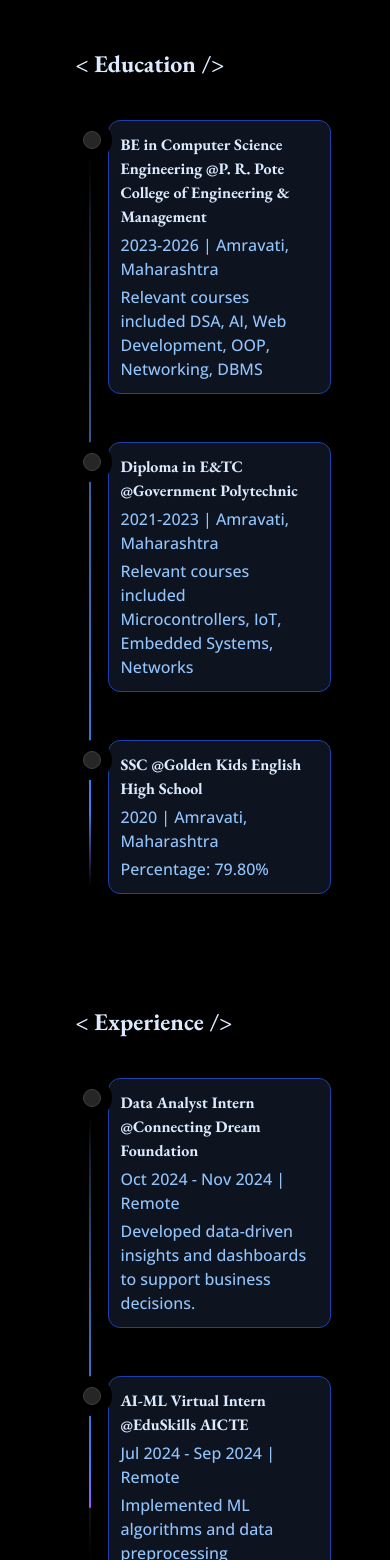
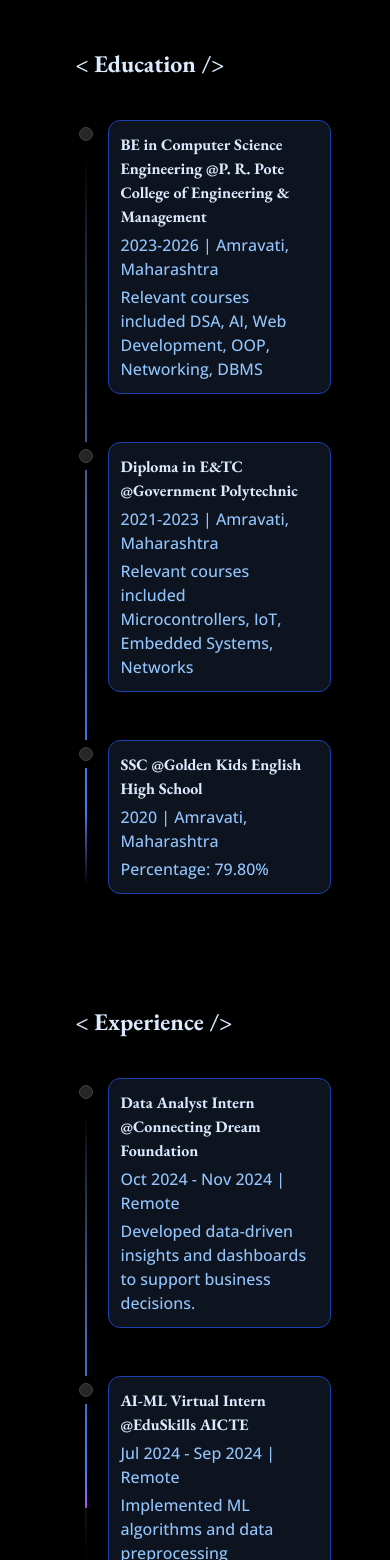
Before and after one commit to tushrahuja/portfolio, a React (Vite) app: page / in a window 390 px wide. Shown: the part 1868-3428 px from the top of the page. Built offline with nearby package versions, Linux system fonts and the light colour scheme.

Commit message:
mobile responsive and navbar

```diff
--- a/src/components/layout/Navbar.jsx
+++ b/src/components/layout/Navbar.jsx
@@ -122,13 +122,13 @@
                   }}
                 >
                   <motion.div
-                    className="absolute -top-2 left-1/2 -translate-x-1/2 w-8 h-1 bg-blue-500 dark:bg-blue-400 rounded-t-full"
+                    className="absolute -top-2 left-0 right-0 mx-auto w-8 h-1 bg-blue-500 dark:bg-blue-400 rounded-t-full"
                     animate={{ opacity: [0.5, 1, 0.5], scale: [1, 1.1, 1] }}
                     transition={{ repeat: Infinity, duration: 2 }}
                   >
-                    <div className="absolute w-12 h-6 bg-blue-500/20 dark:bg-blue-400/20 rounded-full blur-md -top-2 -left-2" />
-                    <div className="absolute w-8 h-6 bg-blue-500/20 dark:bg-blue-400/20 rounded-full blur-md -top-1" />
-                    <div className="absolute w-4 h-4 bg-blue-500/20 dark:bg-blue-400/20 rounded-full blur-sm top-0 left-2" />
+                    <div className="absolute w-12 h-6 bg-blue-500/20 dark:bg-blue-400/20 rounded-full blur-md -top-2 left-1/2 -translate-x-1/2" />
+                    <div className="absolute w-8 h-6 bg-blue-500/20 dark:bg-blue-400/20 rounded-full blur-md -top-1 left-1/2 -translate-x-1/2" />
+                    <div className="absolute w-4 h-4 bg-blue-500/20 dark:bg-blue-400/20 rounded-full blur-sm top-0 left-1/2 -translate-x-1/2" />
                   </motion.div>
                 </motion.div>
               )}
--- a/src/components/sections/Education/EducationTimeline.jsx
+++ b/src/components/sections/Education/EducationTimeline.jsx
@@ -33,8 +33,8 @@
         <div className="w-full">
           <div ref={ref} className="space-y-12 relative">
             <div className="flex items-start">
-              <div className="h-10 absolute left-3 md:left-3 w-10 rounded-full bg-white dark:bg-black z-20 flex items-center justify-center">
-                <div className="h-4 w-4 rounded-full bg-neutral-200 dark:bg-neutral-800 border border-neutral-300 dark:border-neutral-700 p-2" />
+              <div className="h-7 sm:h-10 absolute left-3 md:left-3 w-7 sm:w-10 rounded-full bg-white dark:bg-black z-20 flex items-center justify-center">
+                <div className="h-3 sm:h-4 w-3 sm:w-4 rounded-full bg-neutral-200 dark:bg-neutral-800 border border-neutral-300 dark:border-neutral-700 p-1.5 sm:p-2" />
               </div>
               <div className="ml-12 md:ml-16 w-full"> {/* Reduced margin */}
                 <div className="bg-white/80 dark:bg-gray-900/80 rounded-xl p-3 md:p-4 border border-blue-200 dark:border-blue-800 hover:border-blue-400 dark:hover:border-blue-600 transition-all duration-300 hover:shadow-xl hover:-translate-y-1">
@@ -51,8 +51,8 @@
               </div>
             </div>
             <div className="flex items-start">
-              <div className="h-10 absolute left-3 md:left-3 w-10 rounded-full bg-white dark:bg-black z-20 flex items-center justify-center">
-                <div className="h-4 w-4 rounded-full bg-neutral-200 dark:bg-neutral-800 border border-neutral-300 dark:border-neutral-700 p-2" />
+              <div className="h-7 sm:h-10 absolute left-3 md:left-3 w-7 sm:w-10 rounded-full bg-white dark:bg-black z-20 flex items-center justify-center">
+                <div className="h-3 sm:h-4 w-3 sm:w-4 rounded-full bg-neutral-200 dark:bg-neutral-800 border border-neutral-300 dark:border-neutral-700 p-1.5 sm:p-2" />
               </div>
               <div className="ml-12 md:ml-16 w-full"> {/* Reduced margin */}
                 <div className="bg-white/80 dark:bg-gray-900/80 rounded-xl p-3 md:p-4 border border-blue-200 dark:border-blue-800 hover:border-blue-400 dark:hover:border-blue-600 transition-all duration-300 hover:shadow-xl hover:-translate-y-1">
@@ -69,8 +69,8 @@
               </div>
             </div>
             <div className="flex items-start">
-              <div className="h-10 absolute left-3 md:left-3 w-10 rounded-full bg-white dark:bg-black z-20 flex items-center justify-center">
-                <div className="h-4 w-4 rounded-full bg-neutral-200 dark:bg-neutral-800 border border-neutral-300 dark:border-neutral-700 p-2" />
+              <div className="h-7 sm:h-10 absolute left-3 md:left-3 w-7 sm:w-10 rounded-full bg-white dark:bg-black z-20 flex items-center justify-center">
+                <div className="h-3 sm:h-4 w-3 sm:w-4 rounded-full bg-neutral-200 dark:bg-neutral-800 border border-neutral-300 dark:border-neutral-700 p-1.5 sm:p-2" />
               </div>
               <div className="ml-12 md:ml-16 w-full"> {/* Reduced margin */}
                 <div className="bg-white/80 dark:bg-gray-900/80 rounded-xl p-3 md:p-4 border border-blue-200 dark:border-blue-800 hover:border-blue-400 dark:hover:border-blue-600 transition-all duration-300 hover:shadow-xl hover:-translate-y-1">
@@ -90,7 +90,7 @@
               style={{
                 height: height + "px",
               }}
-              className="absolute left-[1.85rem] -top-8 overflow-hidden w-[2px] z-10 bg-[linear-gradient(to_bottom,var(--tw-gradient-stops))] from-transparent from-[0%] via-neutral-200 dark:via-neutral-700 to-transparent to-[99%]  [mask-image:linear-gradient(to_bottom,transparent_0%,black_10%,black_90%,transparent_100%)]"
+              className="absolute left-[1.6rem] sm:left-[1.85rem] -top-8 overflow-hidden w-[2px] z-10 bg-[linear-gradient(to_bottom,var(--tw-gradient-stops))] from-transparent from-[0%] via-neutral-200 dark:via-neutral-700 to-transparent to-[99%] [mask-image:linear-gradient(to_bottom,transparent_0%,black_10%,black_90%,transparent_100%)]"
             >
               <motion.div
                 style={{
--- a/src/components/sections/EducationExperience/ExperienceTimeline.jsx
+++ b/src/components/sections/EducationExperience/ExperienceTimeline.jsx
@@ -33,8 +33,8 @@
         <div className="w-full">
           <div ref={ref} className="space-y-12 relative">
             <div className="flex items-start">
-              <div className="h-10 absolute left-3 md:left-3 w-10 rounded-full bg-white dark:bg-black z-20 flex items-center justify-center">
-                <div className="h-4 w-4 rounded-full bg-neutral-200 dark:bg-neutral-800 border border-neutral-300 dark:border-neutral-700 p-2" />
+              <div className="h-7 sm:h-10 absolute left-3 md:left-3 w-7 sm:w-10 rounded-full bg-white dark:bg-black z-20 flex items-center justify-center">
+                <div className="h-3 sm:h-4 w-3 sm:w-4 rounded-full bg-neutral-200 dark:bg-neutral-800 border border-neutral-300 dark:border-neutral-700 p-1.5 sm:p-2" />
               </div>
               <div className="ml-12 md:ml-16 w-full"> {/* Reduced margin */}
                 <div className="bg-white/80 dark:bg-gray-900/80 rounded-xl p-3 md:p-4 border border-blue-200 dark:border-blue-800 hover:border-blue-400 dark:hover:border-blue-600 transition-all duration-300 hover:shadow-xl hover:-translate-y-1">
@@ -51,8 +51,8 @@
               </div>
             </div>
             <div className="flex items-start">
-              <div className="h-10 absolute left-3 md:left-3 w-10 rounded-full bg-white dark:bg-black z-20 flex items-center justify-center">
-                <div className="h-4 w-4 rounded-full bg-neutral-200 dark:bg-neutral-800 border border-neutral-300 dark:border-neutral-700 p-2" />
+              <div className="h-7 sm:h-10 absolute left-3 md:left-3 w-7 sm:w-10 rounded-full bg-white dark:bg-black z-20 flex items-center justify-center">
+                <div className="h-3 sm:h-4 w-3 sm:w-4 rounded-full bg-neutral-200 dark:bg-neutral-800 border border-neutral-300 dark:border-neutral-700 p-1.5 sm:p-2" />
               </div>
               <div className="ml-12 md:ml-16 w-full"> {/* Reduced margin */}
                 <div className="bg-white/80 dark:bg-gray-900/80 rounded-xl p-3 md:p-4 border border-blue-200 dark:border-blue-800 hover:border-blue-400 dark:hover:border-blue-600 transition-all duration-300 hover:shadow-xl hover:-translate-y-1">
@@ -72,14 +72,14 @@
               style={{
                 height: height + "px",
               }}
-              className="absolute left-[1.85rem] -top-6 overflow-hidden w-[2px] z-10 bg-[linear-gradient(to_bottom,var(--tw-gradient-stops))] from-transparent from-[0%] via-neutral-200 dark:via-neutral-700 to-transparent to-[99%]  [mask-image:linear-gradient(to_bottom,transparent_0%,black_10%,black_90%,transparent_100%)] "
+              className="absolute left-[1.6rem] sm:left-[1.85rem] -top-6 overflow-hidden w-[2px] z-10 bg-[linear-gradient(to_bottom,var(--tw-gradient-stops))] from-transparent from-[0%] via-neutral-200 dark:via-neutral-700 to-transparent to-[99%] [mask-image:linear-gradient(to_bottom,transparent_0%,black_10%,black_90%,transparent_100%)]"
             >
               <motion.div
                 style={{
                   height: heightTransform,
                   opacity: opacityTransform,
                 }}
-                className="absolute inset-x-0 top-0  w-[2px] bg-gradient-to-t from-purple-500 via-blue-500 to-transparent from-[0%] via-[10%] rounded-full"
+                className="absolute inset-x-0 top-0 w-[2px] bg-gradient-to-t from-purple-500 via-blue-500 to-transparent from-[0%] via-[10%] rounded-full"
               />
             </div>
           </div>
```
